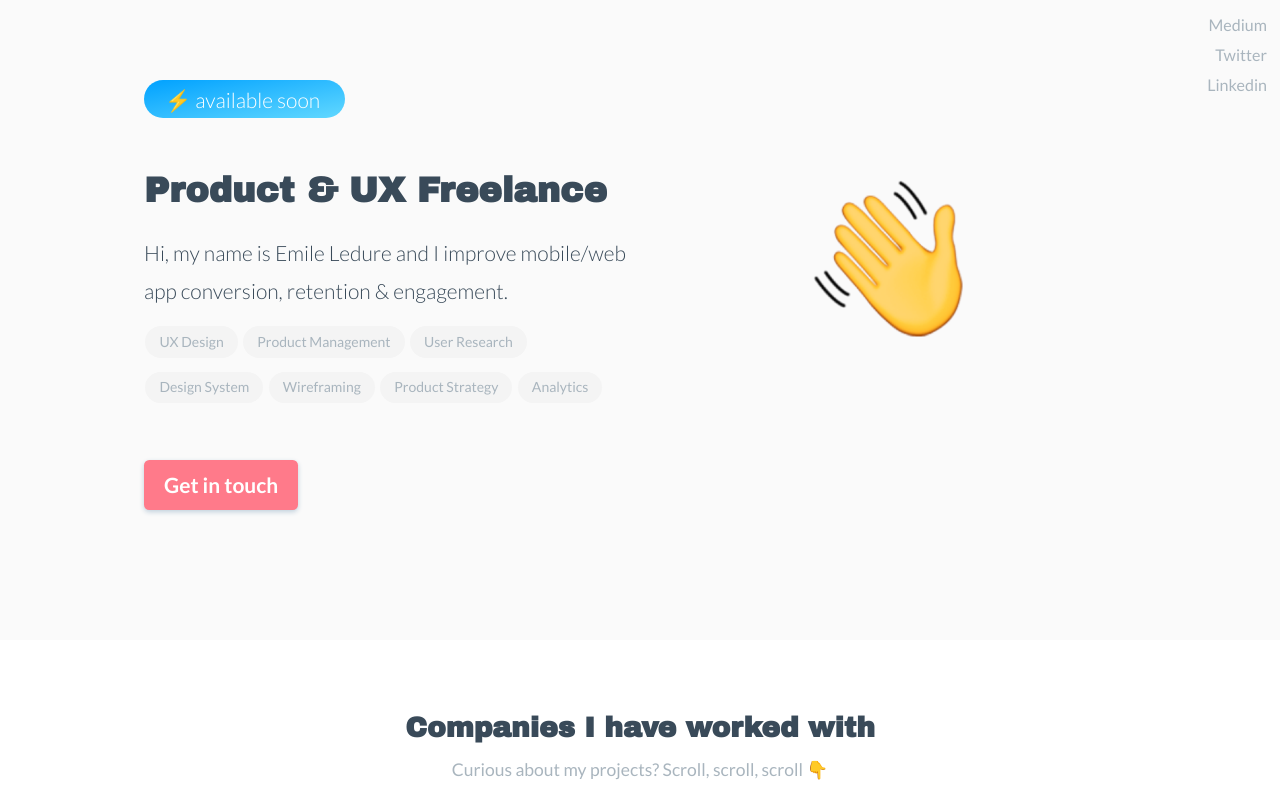
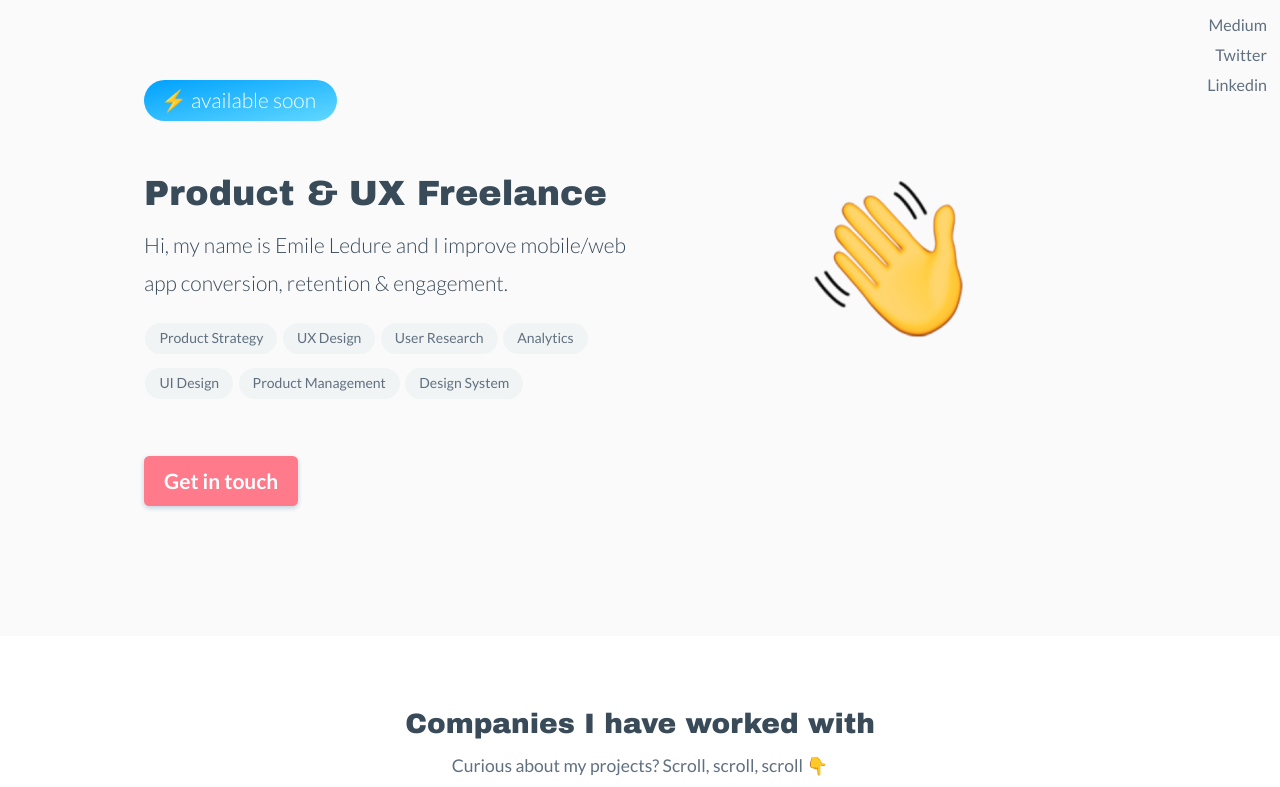
Before and after one commit to eledure/eledure.github.io, a plain HTML site: page index.html in a window 1280 px wide. Shown: the top 787 px of the page. Drawn offline with nearby package versions, Linux system fonts and the light colour scheme.

Commit message:
pixel perfect obsessive fixes
the kind of visual fixes most of people don't see but designers spend hours working on it

```diff
--- a/css/stylesheet.css
+++ b/css/stylesheet.css
@@ -6,9 +6,9 @@
 
 :root {
 	 --main-txt-color: #394A59;
-	 --main-txt-light-color: #A9B5BE;
+	 --main-txt-light-color: #607080;
 	 --main-bg-color: #FAFAFA;
-	 --main-bg-light-color: #F4F4F4;
+	 --main-bg-light-color: #F1F4F4;
 	 --main-button-color: #FF7A8A;
 }
 
@@ -38,14 +38,12 @@
 h1 {
 	font-size: 250%;
 	font-family: "Archivo Black", "Helvetica Neue", sans-serif;
-	font-weight: bold;
 	line-height: 130%;
 }
 
 h2 {
 	font-size: 200%;
 	font-family: "Archivo Black", "Helvetica Neue", sans-serif;
-	font-weight: bold;
 	line-height: 130%;
 }
 
@@ -181,7 +179,7 @@ section {
 }
 
 .available h3 {
-	padding: 0 1.2em 0.4em 1em;
+	padding: 0 1em 0.5em 0.8em;
 	line-height: 0%;
 }
 
@@ -192,6 +190,14 @@ section {
 .biiig {
 	max-width: 150px;
 	padding: 100px 0px;
+}
+
+.tagline {
+	margin: 0;
+}
+
+.tags {
+	margin: 1em 0 0 0;
 }
 
 
--- a/index.html
+++ b/index.html
@@ -55,15 +55,15 @@
 								</a>
 							</div>
 							<h1>Product & UX Freelance</h1>
-							<h3>Hi, my name is Emile Ledure and I improve mobile/web app conversion, retention &amp; engagement.</h3>
-							<div>
+							<h3 class="tagline">Hi, my name is Emile Ledure and I improve mobile/web app conversion, retention &amp; engagement.</h3>
+							<div class="tags">
+								<div class="tag">Product Strategy</div>
 								<div class="tag">UX Design</div>
+								<div class="tag">User Research</div>
+								<div class="tag">Analytics</div>
+								<div class="tag">UI Design</div>
 								<div class="tag">Product Management</div>
-								<div class="tag">User Research</div>
 								<div class="tag">Design System</div>
-								<div class="tag">Wireframing</div>
-								<div class="tag">Product Strategy</div>
-								<div class="tag">Analytics</div>
 							</div>
 							<div class="contact">
 								<a href="mailto:e.ledure@gmail.com"><button>Get in touch</button></a>
```
